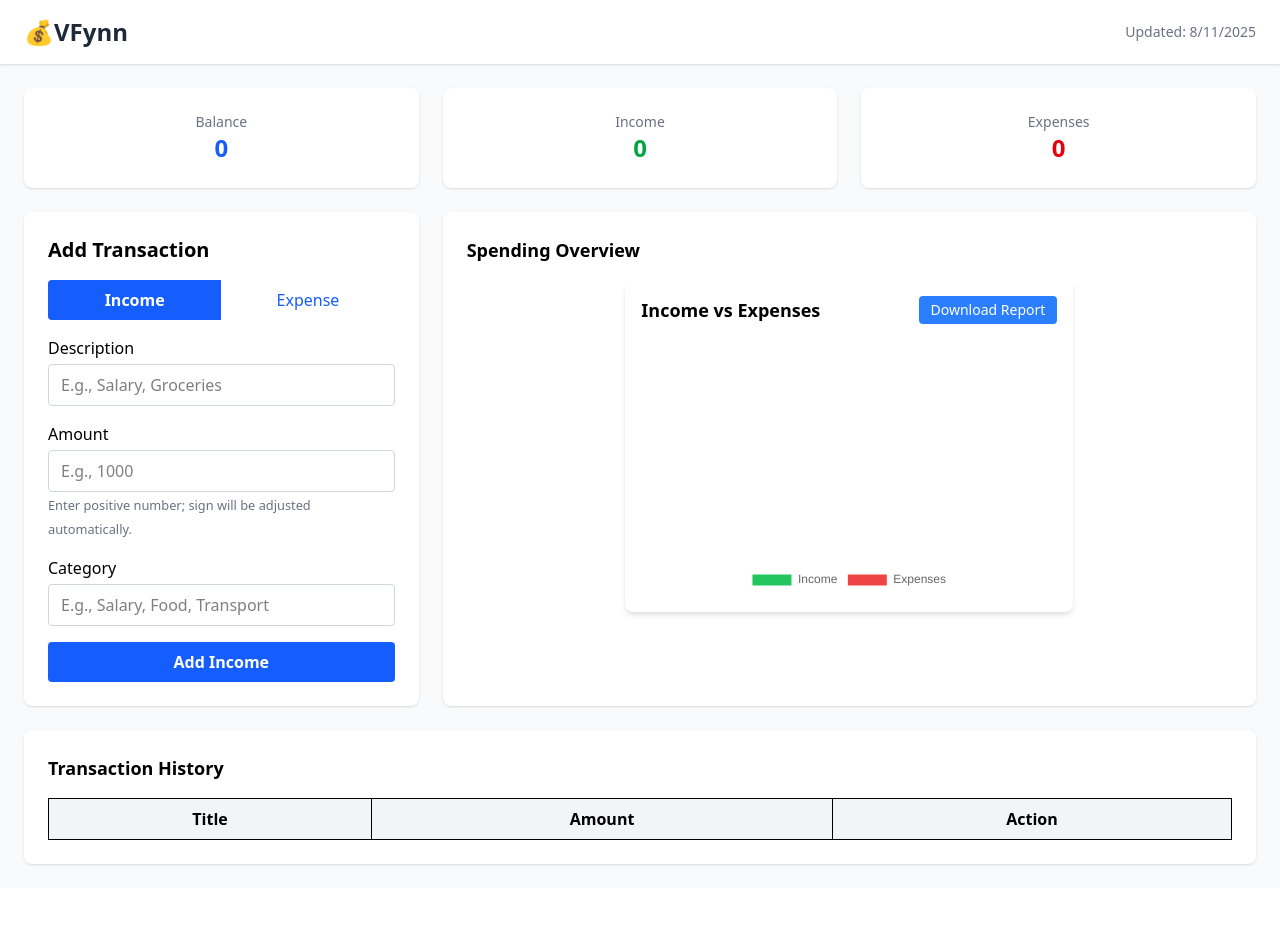
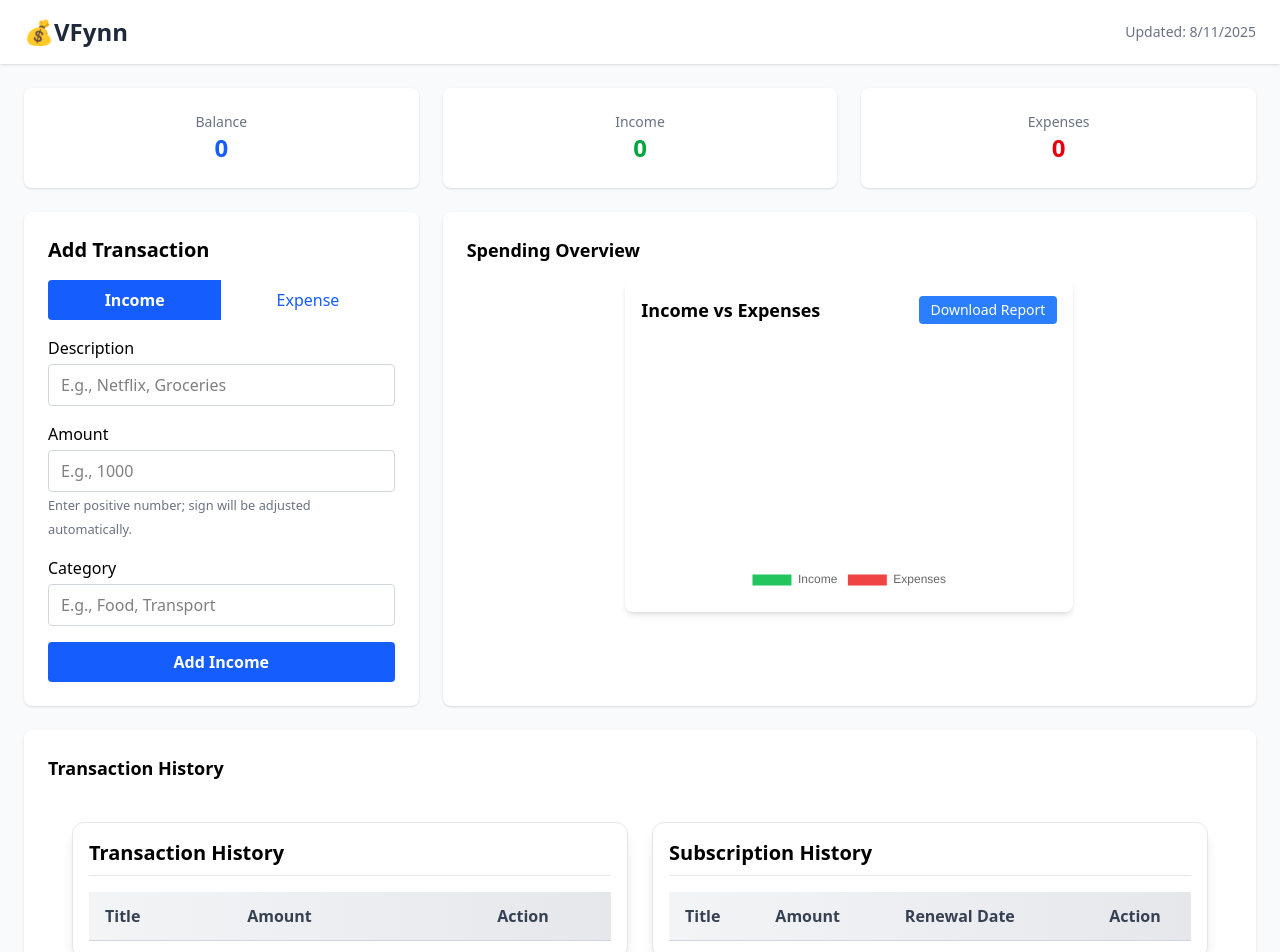
Before and after one commit to vviko-ko/Expense-Tracker, a Vue app: page / in a window 1280 px wide. Shown: the top 952 px of the page. Before the commit the page ends 888 px from the top, so only its background shows below. Built offline with nearby package versions, Linux system fonts and the light colour scheme.

Commit message:
addition of subscription tracker

```diff
--- a/package.json
+++ b/package.json
@@ -13,6 +13,7 @@
   },
   "dependencies": {
     "@tailwindcss/vite": "^4.1.11",
+    "@vercel/analytics": "^1.5.0",
     "chart.js": "^4.5.0",
     "jspdf": "^3.0.1",
     "tailwindcss": "^4.1.11",
--- a/src/App.vue
+++ b/src/App.vue
@@ -3,7 +3,6 @@
     <!-- Header -->
     <header class="bg-white shadow px-6 py-4 flex justify-between items-center">
       <h1 class="text-2xl font-bold text-gray-800">💰VFynn</h1>
-      <!-- <p class="text text-gray-400">— implying a new era in finance</p> -->
       <div class="text-gray-500 text-sm">
         Updated: {{ currentDate }}
       </div>
@@ -34,6 +33,14 @@
         <TransactionTable :transactions="transactions" @delete="deleteTransaction" />
       </div>
     </div>
+
+    <!-- Subscriptions Table -->
+    <!-- <div class="px-6 pb-6" v-if="subscriptions.length">
+      <div class="bg-white rounded-lg shadow p-6">
+        <h2 class="text-lg font-semibold mb-4">Subscriptions</h2>
+        <TransactionTable :transactions="subscriptions" @delete="deleteTransaction" />
+      </div>
+    </div> -->
   </div>
 </template>
 
@@ -66,6 +73,9 @@ export default {
     },
     balance() {
       return this.income + this.expenses
+    },
+    subscriptions() {
+      return this.transactions.filter(t => t.isSubscription)
     }
   },
   methods: {
--- a/src/components/AddTransaction.vue
+++ b/src/components/AddTransaction.vue
@@ -1,37 +1,39 @@
 <template>
-  <div class="bg-white  rounded-lg shadow p-6 max-w-md mx-auto">
-    <h2 class="text-xl font-semibold mb-4 text ">Add Transaction</h2>
+  <div class="bg-white rounded-lg shadow p-6 max-w-md mx-auto">
+    <h2 class="text-xl font-semibold mb-4">Add Transaction</h2>
 
     <!-- Toggle Income / Expense -->
     <div class="flex mb-4">
       <button
         @click="type = 'income'"
         :class="toggleBtnClass(type === 'income')"
-        class="flex-1 py-2 rounded-l "
+        class="flex-1 py-2 rounded-l"
       >
         Income
       </button>
       <button
         @click="type = 'expense'"
         :class="toggleBtnClass(type === 'expense')"
-        class="flex-1 py-2 rounded-r "
+        class="flex-1 py-2 rounded-r"
       >
         Expense
       </button>
     </div>
 
-    <form @submit.prevent="submitTransaction" class="space-y-4 text ">
+    <form @submit.prevent="submitTransaction" class="space-y-4">
+      <!-- Description -->
       <div>
         <label class="block mb-1 font-medium">Description</label>
         <input
           v-model="description"
           type="text"
-          placeholder="E.g., Salary, Groceries"
+          placeholder="E.g., Netflix, Groceries"
           required
-          class="w-full px-3 py-2 rounded border border-gray-300  focus:outline-none focus:ring-2 focus:ring-indigo-500 "
+          class="w-full px-3 py-2 rounded border border-gray-300 focus:outline-none focus:ring-2 focus:ring-indigo-500"
         />
       </div>
 
+      <!-- Amount -->
       <div>
         <label class="block mb-1 font-medium">Amount</label>
         <input
@@ -40,21 +42,35 @@
           step="0.01"
           placeholder="E.g., 1000"
           required
-          class="w-full px-3 py-2 rounded border border-gray-300  focus:outline-none focus:ring-2 focus:ring-indigo-500"
+          class="w-full px-3 py-2 rounded border border-gray-300 focus:outline-none focus:ring-2 focus:ring-indigo-500"
         />
-        <small class="text-gray-500 dark:text-gray-400">
+        <small class="text-gray-500">
           Enter positive number; sign will be adjusted automatically.
         </small>
       </div>
 
+      <!-- Category -->
       <div>
         <label class="block mb-1 font-medium">Category</label>
         <input
           v-model="category"
           type="text"
-          placeholder="E.g., Salary, Food, Transport"
-          class="w-full px-3 py-2 rounded border border-gray-300  focus:outline-none focus:ring-2 focus:ring-indigo-500 "
+          placeholder="E.g., Food, Transport"
+          class="w-full px-3 py-2 rounded border border-gray-300 focus:outline-none focus:ring-2 focus:ring-indigo-500"
         />
+      </div>
+
+      <!-- Subscription Option (Expense only) -->
+      <div v-if="type === 'expense'" class="flex items-center space-x-2">
+        <input
+          type="checkbox"
+          id="isSubscription"
+          v-model="isSubscription"
+          class="w-4 h-4"
+        />
+        <label for="isSubscription" class="text-sm font-medium">
+          Is this a subscription?
+        </label>
       </div>
 
       <button
@@ -68,7 +84,7 @@
 </template>
 
 <script>
-import { ref } from 'vue'
+import { ref, watch } from 'vue'
 
 export default {
   emits: ['add'],
@@ -77,16 +93,34 @@ export default {
     const description = ref('')
     const amount = ref(null)
     const category = ref('')
+    const isSubscription = ref(false)
+    const renewalDate = ref(null)
+
+    // Watch subscription toggle
+    watch(isSubscription, (newVal) => {
+      if (newVal) {
+        const date = new Date()
+        date.setMonth(date.getMonth() + 1) // Renewal date = 1 month later
+        renewalDate.value = date.toISOString().split('T')[0]
+      } else {
+        renewalDate.value = null
+      }
+    })
 
     function submitTransaction() {
       if (!description.value || !amount.value) return
 
       const newTransaction = {
         id: Date.now(),
+        title: description.value.trim(), // Title = Description
         description: description.value.trim(),
-        amount: type.value === 'income' ? Math.abs(amount.value) : -Math.abs(amount.value),
+        amount: type.value === 'income'
+          ? Math.abs(amount.value)
+          : -Math.abs(amount.value),
         category: category.value.trim() || (type.value === 'income' ? 'Income' : 'Expense'),
         date: new Date().toISOString(),
+        isSubscription: isSubscription.value,
+        renewalDate: isSubscription.value ? renewalDate.value : null
       }
 
       emit('add', newTransaction)
@@ -95,19 +129,25 @@ export default {
       description.value = ''
       amount.value = null
       category.value = ''
+      isSubscription.value = false
     }
 
     function toggleBtnClass(selected) {
-  return selected
-    ? 'bg-blue-600 text-white font-semibold'
-    : 'bg-white text-blue-600 hover:bg-blue-100'
-}
+      return selected
+        ? 'bg-blue-600 text-white font-semibold'
+        : 'bg-white text-blue-600 hover:bg-blue-100'
+    }
 
-    return { type, description, amount, category, submitTransaction, toggleBtnClass }
+    return {
+      type,
+      description,
+      amount,
+      category,
+      isSubscription,
+      renewalDate,
+      submitTransaction,
+      toggleBtnClass
+    }
   }
 }
 </script>
-
-<style scoped>
-/* add scoped styles if needed */
-</style>
--- a/src/components/TransactionList.vue
+++ b/src/components/TransactionList.vue
@@ -1,25 +1,38 @@
 <template>
-  <table class="min-w-full border">
-    <thead class="bg-gray-100">
+  <div class="p-4 sm:p-6">
+    <div class="grid grid-cols-1 lg:grid-cols-2 gap-6">
+
+      <!-- Transaction History -->
+      <div class="bg-white p-4 rounded-xl shadow-lg border border-gray-200">
+        <h2 class="text-lg sm:text-xl font-semibold mb-4 border-b border-gray-200 pb-2">
+          Transaction History
+        </h2>
+        <div class="overflow-x-auto">
+          <table class="min-w-full border-collapse text-sm sm:text-base">
+            <thead class="bg-gradient-to-r from-gray-100 to-gray-200">
               <tr>
-        <th class="py-2 px-4 border">Title</th>
-        <th class="py-2 px-4 border">Amount</th>
-        <th class="py-2 px-4 border">Action</th>
+                <th class="py-3 px-4 text-left font-semibold text-gray-700 border-b border-gray-300">Title</th>
+                <th class="py-3 px-4 text-left font-semibold text-gray-700 border-b border-gray-300">Amount</th>
+                <th class="py-3 px-4 text-center font-semibold text-gray-700 border-b border-gray-300">Action</th>
               </tr>
             </thead>
             <tbody>
-      <tr v-for="t in transactions" :key="t.id">
-        <td class="py-2 px-4 border">{{ t.text }}</td>
+              <tr
+                v-for="t in transactions.filter(t => !t.isSubscription)"
+                :key="t.id"
+                class="hover:bg-gray-50 transition"
+              >
+                <td class="py-3 px-4 border-b border-gray-200">{{ t.description }}</td>
                 <td
-          class="py-2 px-4 border"
+                  class="py-3 px-4 border-b border-gray-200 font-medium"
                   :class="t.amount > 0 ? 'text-green-600' : 'text-red-600'"
                 >
                   {{ t.amount }}
                 </td>
-        <td class="py-2 px-4 border text-center">
+                <td class="py-3 px-4 border-b border-gray-200 text-center">
                   <button
                     @click="$emit('delete', t.id)"
-            class="bg-red-500 text-white px-2 py-1 rounded hover:bg-red-600"
+                    class="bg-red-500 text-white px-3 py-1.5 rounded-md hover:bg-red-600 shadow-sm transition"
                   >
                     Delete
                   </button>
@@ -27,12 +40,65 @@
               </tr>
             </tbody>
           </table>
+        </div>
+      </div>
+
+      <!-- Subscription History -->
+      <div class="bg-white p-4 rounded-xl shadow-lg border border-gray-200">
+        <h2 class="text-lg sm:text-xl font-semibold mb-4 border-b border-gray-200 pb-2">
+          Subscription History
+        </h2>
+        <div class="overflow-x-auto">
+          <table class="min-w-full border-collapse text-sm sm:text-base">
+            <thead class="bg-gradient-to-r from-gray-100 to-gray-200">
+              <tr>
+                <th class="py-3 px-4 text-left font-semibold text-gray-700 border-b border-gray-300">Title</th>
+                <th class="py-3 px-4 text-left font-semibold text-gray-700 border-b border-gray-300">Amount</th>
+                <th class="py-3 px-4 text-left font-semibold text-gray-700 border-b border-gray-300">Renewal Date</th>
+                <th class="py-3 px-4 text-center font-semibold text-gray-700 border-b border-gray-300">Action</th>
+              </tr>
+            </thead>
+            <tbody>
+              <tr
+                v-for="t in transactions.filter(t => t.isSubscription)"
+                :key="t.id"
+                class="hover:bg-gray-50 transition"
+              >
+                <td class="py-3 px-4 border-b border-gray-200">{{ t.description }}</td>
+                <td
+                  class="py-3 px-4 border-b border-gray-200 font-medium"
+                  :class="t.amount > 0 ? 'text-green-600' : 'text-red-600'"
+                >
+                  {{ t.amount }}
+                </td>
+                <td class="py-3 px-4 border-b border-gray-200">
+                  {{ new Date(t.renewalDate).toLocaleDateString() }}
+                </td>
+                <td class="py-3 px-4 border-b border-gray-200 text-center">
+                  <button
+                    @click="$emit('delete', t.id)"
+                    class="bg-red-500 text-white px-3 py-1.5 rounded-md hover:bg-red-600 shadow-sm transition"
+                  >
+                    Delete
+                  </button>
+                </td>
+              </tr>
+            </tbody>
+          </table>
+        </div>
+      </div>
+
+    </div>
+  </div>
 </template>
 
 <script>
 export default {
   props: {
-    transactions: Array
+    transactions: {
+      type: Array,
+      default: () => []
+    }
   }
 }
 </script>
```
Also changed, not shown: 1 other file (tests, documents, lock files or other folders). Lines whose indentation alone changed are shown as unchanged.
